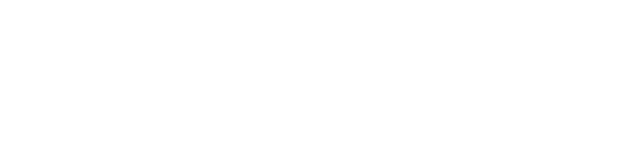
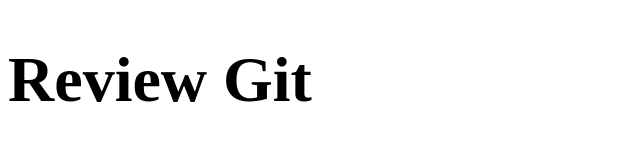
Before and after one commit to Sokhenggg/review-git, a plain HTML site: page testing/index.html in a window 1280 px wide. Shown: the whole page, without its empty margins (0-640 px from the left). Drawn offline with Linux system fonts and the light colour scheme.

Commit message:
second commit

```diff
--- a/testing/index.html
+++ b/testing/index.html
@@ -6,6 +6,6 @@
     <title>Review Git</title>
 </head>
 <body>
-
+    <h1 style ="font-size: 4rem;">Review Git</h1>
 </body>
 </html>
```
